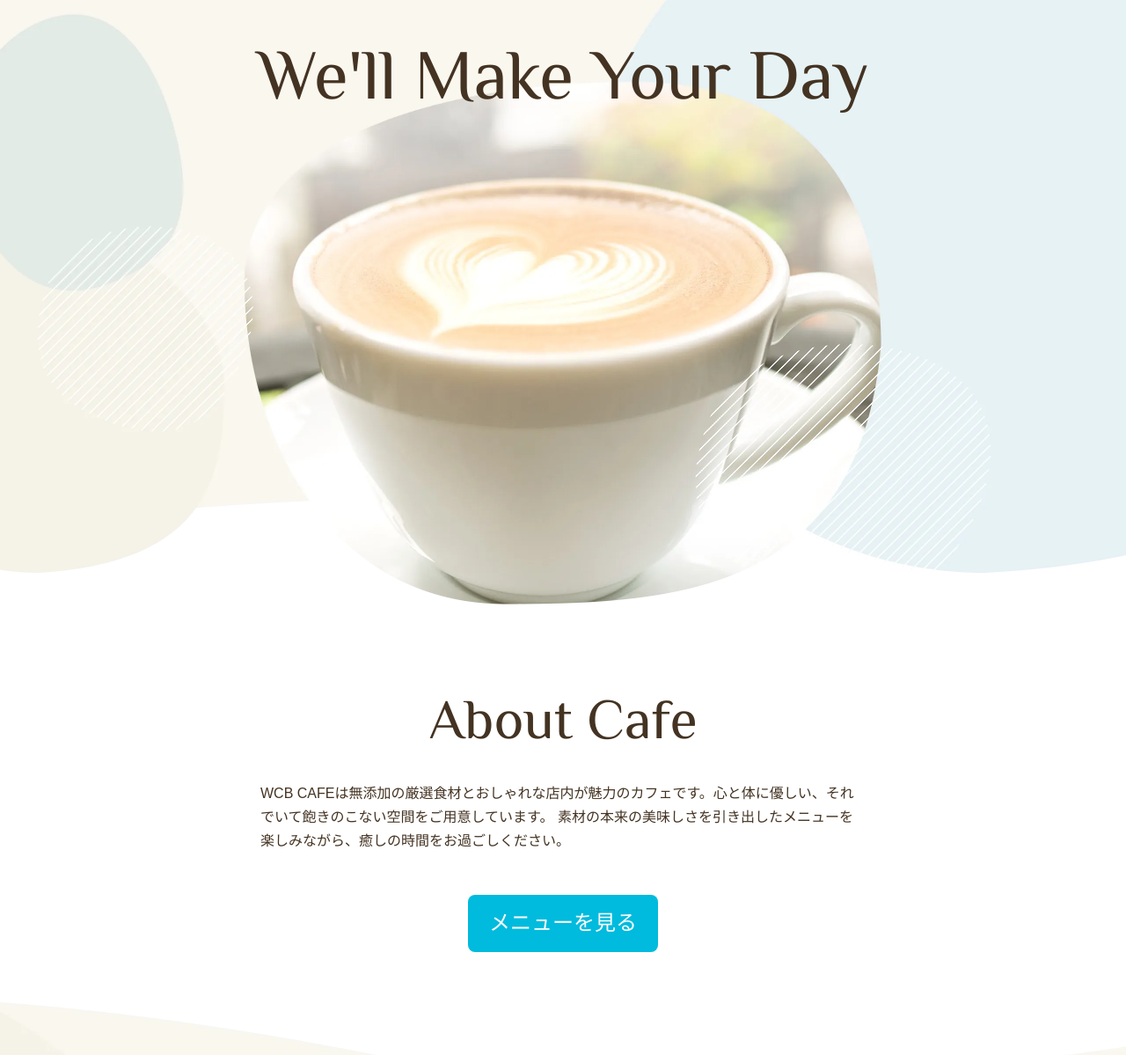
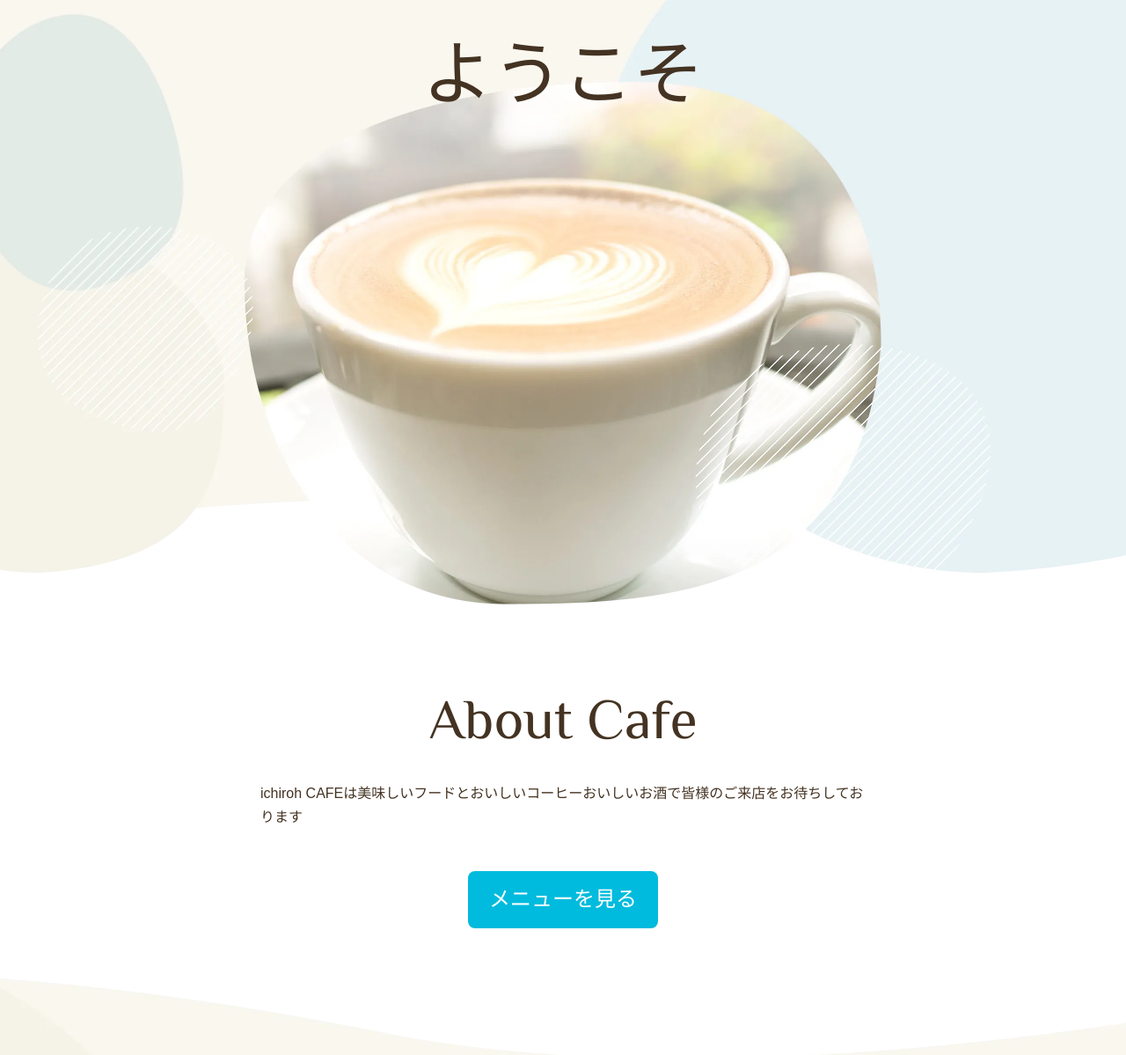
Before and after one commit to heyeyilang67-alt/wbc.123, a plain HTML site: page index.html in a window 1280 px wide. Shown: the part 101-1300 px from the top of the page at 88% size. Drawn offline with Linux system fonts and the light colour scheme; some packages are replaced by stand-ins of ours.

Commit message:
Update index.html

```diff
--- a/index.html
+++ b/index.html
@@ -2,8 +2,8 @@
 <html lang="ja">
     <head>
         <meta charset="utf-8">
-        <title>WCB Cafe</title>
-        <meta name="description" content="ブレンドコーヒーとヘルシーなオーガニックフードを提供するカフェ">
+        <title>ichiroh Cafe</title>
+        <meta name="description" content="フードに合わせたコーヒーが飲めるお店">
         <meta name="viewport" content="width=device-width, initial-scale=1">
 
     <!-- ファビコン -->
@@ -35,14 +35,13 @@
                     </ul>
                 </nav>
             </header>
-            <h2 class="page-title font-english">We'll Make Your Day</h2>
+            <h2 class="page-title font-english">ようこそ</h2>
         </div>
 
         <section class="about">
             <h3 class="heading-large font-english">About Cafe</h3>
             <p>
-                WCB CAFEは無添加の厳選食材とおしゃれな店内が魅力のカフェです。心と体に優しい、それでいて飽きのこない空間をご用意しています。
-                素材の本来の美味しさを引き出したメニューを楽しみながら、癒しの時間をお過ごしください。
+                ichiroh CAFEは美味しいフードとおいしいコーヒーおいしいお酒で皆様のご来店をお待ちしております
             </p>
             <div class="align-center">
                 <a class="btn" href="menu.html">メニューを見る</a>
```
